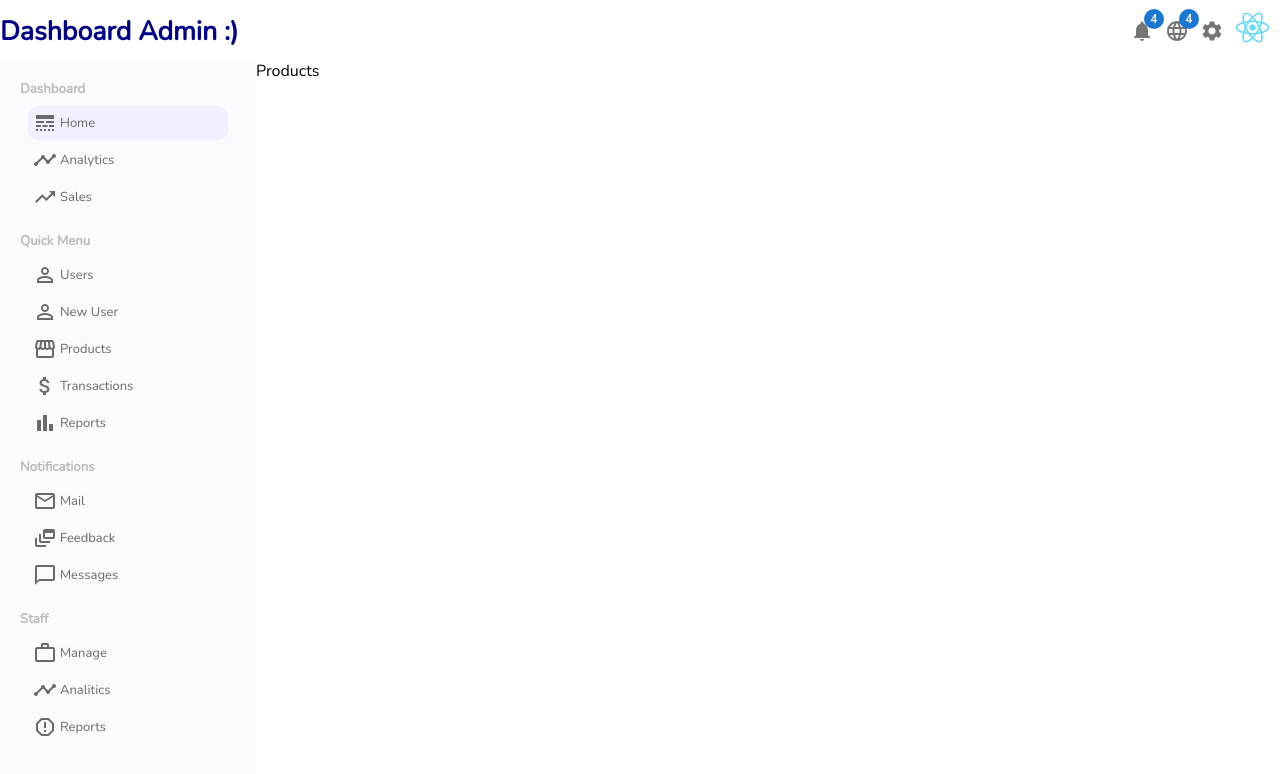
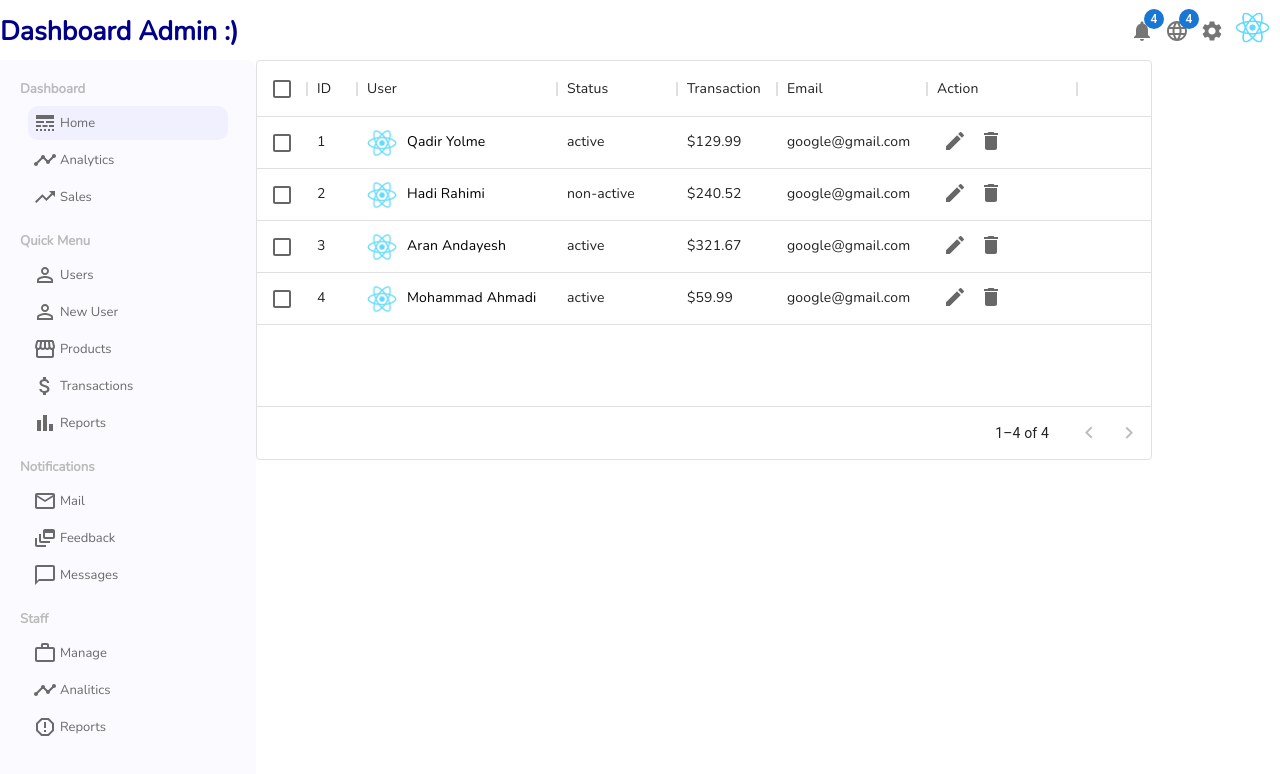
Before and after one commit to AmirHosein-Zare/Dashboard, a React (Create React App) app: page /products in a window 1280 px wide. Shown: the top 774 px of the page. Built offline with nearby package versions, Linux system fonts and the light colour scheme.

Commit message:
add products to datas

```diff
--- a/src/datas.js
+++ b/src/datas.js
@@ -149,17 +149,43 @@ let userRows = [
         status:'active',
         transaction:'$59.99',
         email:'google@gmail.com'
+    }
+]
+
+let Products = [
+    {
+        id:1,
+        title:'Asus',
+        avatar: 'logo512.png',
+        price:890
+    },
+    {
+        id:2,
+        title:'Lenovo',
+        avatar: 'logo512.png',
+        price:990
+    },
+    {
+        id:3,
+        title:'Shiaomi',
+        avatar: 'logo512.png',
+        price:1090
+    },
+    {
+        id:4,
+        title:'Omen',
+        avatar: 'logo512.png',
+        price:620
     },
     {
         id:5,
-        username:'Fateme Faghih',
-        avatar:'logo512.png',
-        status:'non-active',
-        transaction:'$78.99',
-        email:'google@gmail.com'
+        title:'HP',
+        avatar: 'logo512.png',
+        price:790
     },
 ]
 
+export {Products}
 export {userRows}
 export {transactions}
 export {users}
--- a/src/pages/Products/Products.js
+++ b/src/pages/Products/Products.js
@@ -1,8 +1,88 @@
-import React from 'react'
+import React, {useState} from 'react'
+import { userRows } from '../../datas';
 import './Products.css'
+import { DataGrid } from '@mui/x-data-grid';
+import Box from '@mui/material/Box';
+import { Link } from 'react-router-dom';
+import EditIcon from '@mui/icons-material/Edit';
+import DeleteIcon from '@mui/icons-material/Delete';
 
 export default function Products() {
+
+    const [UserDatas, setUserDatas] = useState(userRows)
+
+    //Delete Event
+    const DeleteHandler = (id) => {
+      setUserDatas(UserDatas.filter(user => user.id != id))
+    }
+
+    //data Grid Column
+    const columns = [
+        { field: 'id', headerName: 'ID', width: 40 },
+        {
+          field: 'user',
+          headerName: 'User',
+          width: 200,
+          renderCell: (params) => {
+            return(
+              <Link to='/' className='UserListLink'>
+                <div className="UserListUser">
+                  <img src={params.row.avatar} className="UserListImg"/>
+                  {params.row.username}
+                </div>
+              </Link>
+            )
+          }
+        },
+        {
+          field: 'status',
+          headerName: 'Status',
+          width: 120,
+        },
+        {
+          field: 'transaction',
+          headerName: 'Transaction',
+          width: 100,
+        },
+        {
+          field: 'email',
+          headerName: 'Email',
+          width: 150,
+        },
+        {
+          field: 'action',
+          headerName: 'Action',
+          width: 150,
+          renderCell: (params) => {
+            return(
+              <>
+                <Link to={`/users/${params.row.id}`}  className='UserListAction'>
+                  <button className='UserListEdit'>
+                    <EditIcon className='UserListEditIcon' />
+                  </button>
+                </Link>
+                  <button className='UserListEdit' onClick={() => DeleteHandler(params.row.id)}>
+                    <DeleteIcon className='UserListEditIcon' />
+                  </button>
+              </>
+            )
+          }
+        },
+      ];
+
   return (
-    <div>Products</div>
+    <div className='UserList'>
+        <Box sx={{ height: 400, width: '100%' }}>
+            <DataGrid
+              rows={UserDatas}
+              columns={columns}
+              pageSize={9}
+              rowsPerPageOptions={[5]}
+              checkboxSelection
+              disableSelectionOnClick
+              experimentalFeatures={{ newEditingApi: true }}
+            />
+        </Box>
+    </div>
   )
 }
--- a/src/pages/Users/UserList.js
+++ b/src/pages/Users/UserList.js
@@ -72,11 +72,11 @@ export default function UserList() {
 
   return (
     <div className='UserList'>
-        <Box sx={{ height: 400, width: '100%' }}>
+        <Box sx={{ height: '100%', width: '100%' }}>
             <DataGrid
               rows={UserDatas}
               columns={columns}
-              pageSize={9}
+              pageSize={11}
               rowsPerPageOptions={[5]}
               checkboxSelection
               disableSelectionOnClick
```
